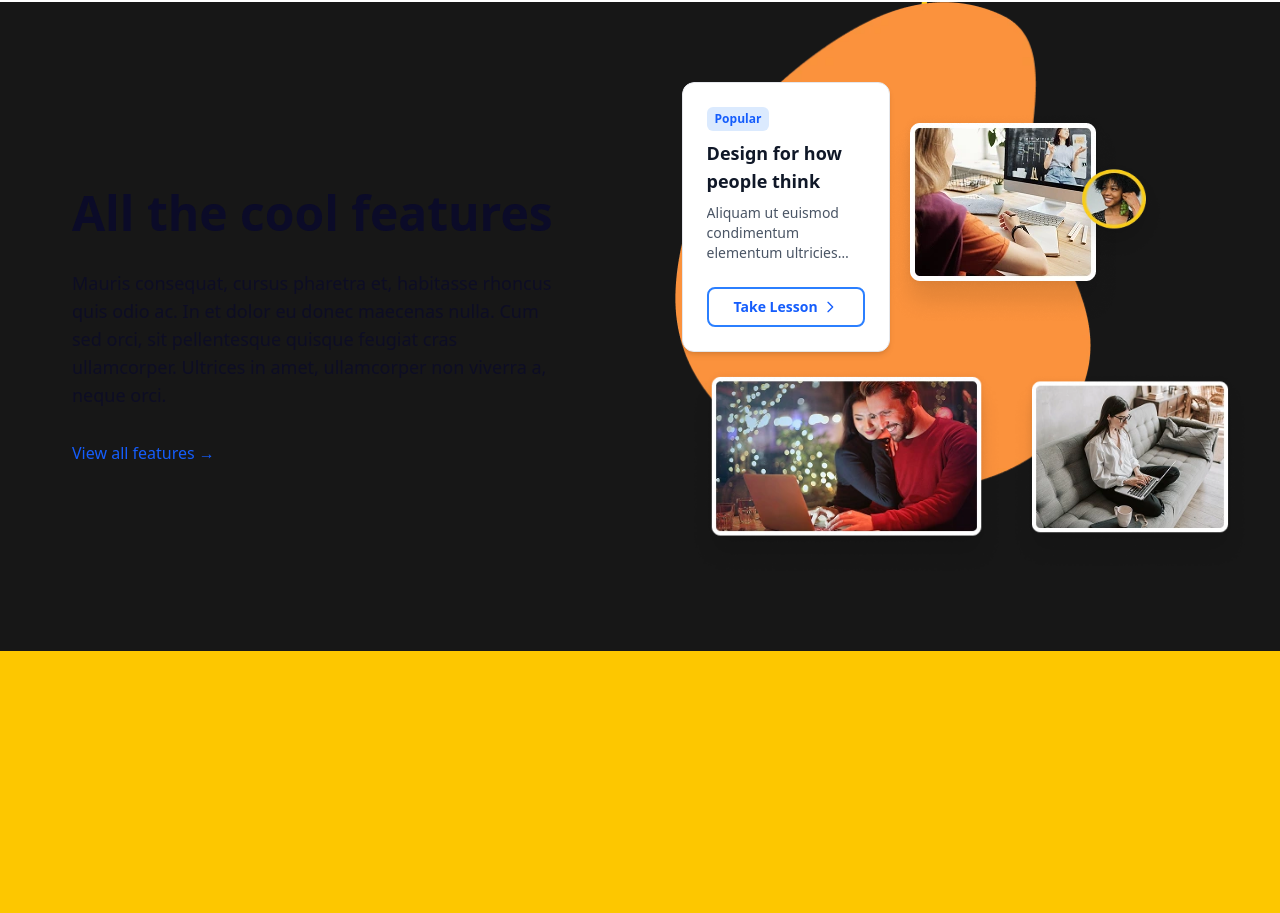
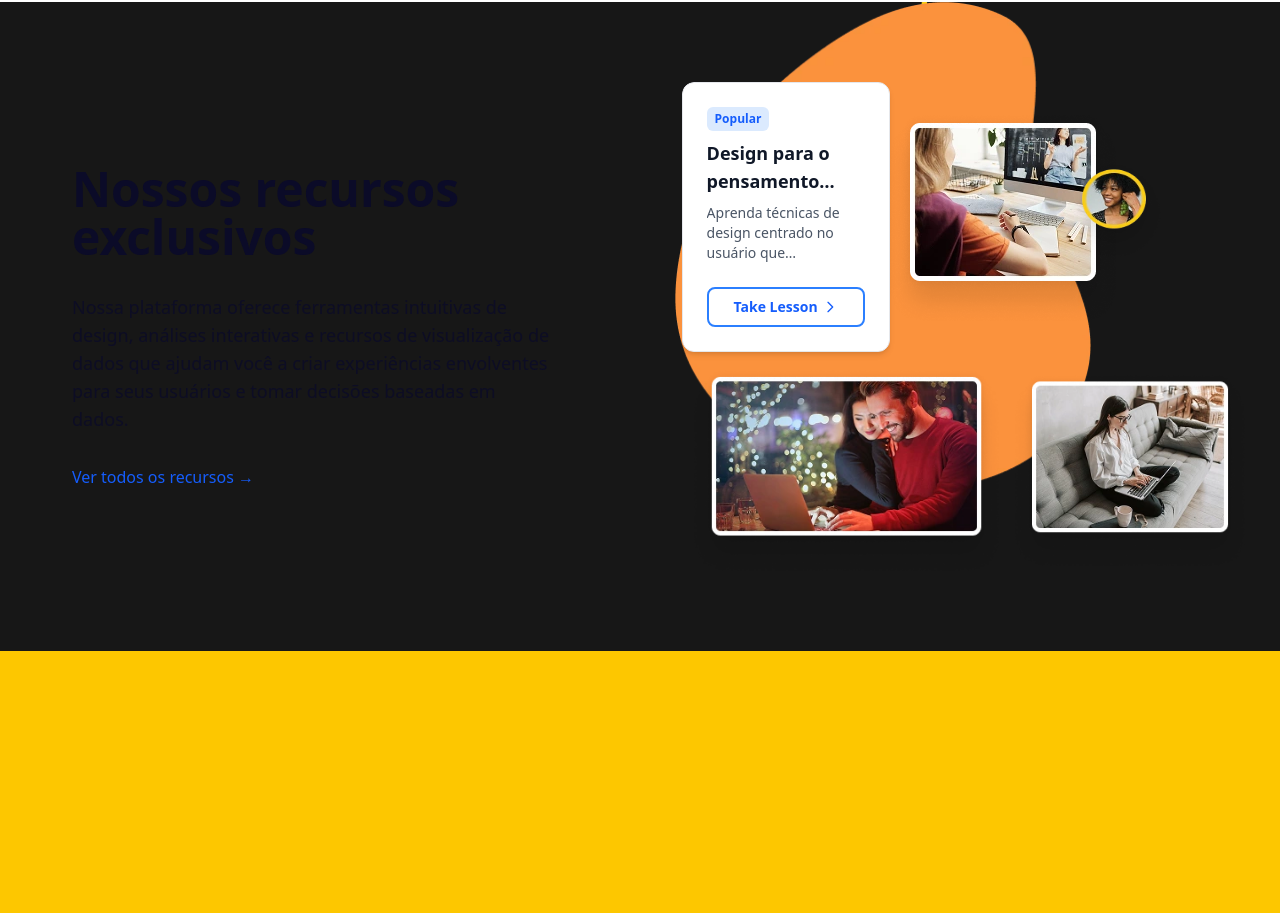
Before and after one commit to Kelwinpin/UTeach, a Next.js app: page / in a window 1280 px wide. Shown: the part 4222-5135 px from the top of the page. Built offline with nearby package versions, Linux system fonts and the light colour scheme.

Commit message:
opmiteze SEO on features

```diff
--- a/src/components/Features/index.jsx
+++ b/src/components/Features/index.jsx
@@ -3,50 +3,114 @@
 import Link from "next/link";
 import Image from "next/image";
 import Card from "../Card";
-import { useEffect, useState } from "react";
+import { useEffect, useState, useRef } from "react";
+import Head from "next/head";
 
-export default function Features() {
+export default function ProductFeatures() {
     const [mounted, setMounted] = useState(false);
+    const featuresRef = useRef(null);
 
     useEffect(() => {
         setMounted(true);
+
+        if (featuresRef.current) {
+            const observer = new IntersectionObserver((entries) => {
+                entries.forEach(entry => {
+                    if (entry.isIntersecting) {
+                        observer.unobserve(entry.target);
+                    }
+                });
+            });
+
+            observer.observe(featuresRef.current);
+
+            return () => {
+                if (featuresRef.current) {
+                    observer.unobserve(featuresRef.current);
+                }
+            };
+        }
     }, []);
 
-    const lesson = {
+    const feature = {
         label: "Popular",
         labelColor: "bg-blue-100 text-blue-600",
-        title: "Design for how people think",
-        description: "Aliquam ut euismod condimentum elementum ultricies volutpat sit non.",
-        href: "#",
+        title: "Design para o pensamento humano",
+        description: "Aprenda técnicas de design centrado no usuário que consideram os padrões cognitivos humanos para criar interfaces intuitivas.",
+        href: "/features/design-thinking",
     };
 
+    const metaDescription = "Conheça os recursos exclusivos da nossa plataforma: design centrado no usuário, análises interativas e ferramentas de visualização que tornam seu trabalho mais produtivo.";
+
     return (
+        <>
+            <Head>
+                <title>Recursos e Funcionalidades | Nossa Plataforma</title>
+                <meta name="description" content={metaDescription} />
+                <meta name="keywords" content="recursos, funcionalidades, design, UX, interface, ferramentas, análise, dashboard, visualização" />
+                <meta property="og:title" content="Recursos e Funcionalidades | Nossa Plataforma" />
+                <meta property="og:description" content={metaDescription} />
+                <meta property="og:type" content="website" />
+                <meta property="og:image" content="/images/features-og-image.jpg" />
+                <link rel="canonical" href="https://www.seusite.com/recursos" />
+                <script type="application/ld+json">
+                    {`
+                        {
+                            "@context": "https://schema.org",
+                            "@type": "SoftwareApplication",
+                            "name": "Nossa Plataforma",
+                            "applicationCategory": "DesignApplication",
+                            "offers": {
+                                "@type": "Offer",
+                                "price": "0",
+                                "priceCurrency": "BRL"
+                            },
+                            "featureList": [
+                                "Design centrado no usuário",
+                                "Análises interativas",
+                                "Dashboards personalizáveis",
+                                "Ferramentas de visualização"
+                            ]
+                        }
+                    `}
+                </script>
+            </Head>
             <section
+                ref={featuresRef}
                 className="flex flex-col lg:flex-row items-center justify-center gap-6 md:gap-10 lg:gap-16 px-4 py-12 md:py-16 lg:py-20 overflow-hidden"
                 aria-labelledby="features-heading"
+                id="features"
+                itemScope
+                itemType="https://schema.org/ItemList"
             >
                 <div className="flex flex-col w-full lg:w-1/2 px-4 md:px-8 lg:px-14">
-                <h2
+                    <header>
+                        <h1
                             id="features-heading"
                             className="text-3xl md:text-4xl lg:text-5xl font-semibold text-[#0B0B28] mb-4 md:mb-6 lg:mb-8"
+                            itemProp="name"
                         >
-                    All the cool features
-                </h2>
-                <p className="text-base md:text-lg text-[#0B0B28]/80 mb-6 md:mb-8 max-w-xl">
-                    Mauris consequat, cursus pharetra et, habitasse rhoncus quis odio ac. In et dolor eu donec maecenas nulla.
-                    Cum sed orci, sit pellentesque quisque feugiat cras ullamcorper. Ultrices in amet, ullamcorper non viverra a, neque orci.
+                            Nossos recursos exclusivos
+                        </h1>
+                    </header>
+                    <p
+                        className="text-base md:text-lg text-[#0B0B28]/80 mb-6 md:mb-8 max-w-xl"
+                        itemProp="description"
+                    >
+                        Nossa plataforma oferece ferramentas intuitivas de design, análises interativas e recursos de visualização de dados
+                        que ajudam você a criar experiências envolventes para seus usuários e tomar decisões baseadas em dados.
                     </p>
                     <Link
-                    href="#features"
+                        href="/recursos"
                         className="text-blue-600 font-medium hover:underline inline-flex items-center group transition-all duration-300"
-                    aria-label="View all features"
+                        aria-label="Ver todos os recursos disponíveis"
                     >
-                    <span>View all features</span>
+                        <span>Ver todos os recursos</span>
                         <span className="ml-1 group-hover:translate-x-1 transition-transform duration-300">→</span>
                     </Link>
                 </div>
 
-            <div className="w-full lg:w-1/2 mt-10 md:mt-20 lg:mt-0">
+                <div className="w-full lg:w-1/2 mt-10 md:mt-20 lg:mt-0" itemScope itemType="https://schema.org/ImageObject">
                     <div className="relative">
                         {mounted && (
                             <>
@@ -63,24 +127,26 @@ export default function Features() {
 
                         <div className="relative z-10 flex flex-col items-center justify-center rounded-xl overflow-hidden mx-auto max-w-md md:max-w-lg lg:max-w-xl">
                             <div className="flex flex-row items-center relative w-full">
-                            <div className="w-auto">
-                                <Card {...lesson} />
+                                <div className="w-auto" itemProp="itemListElement" itemScope itemType="https://schema.org/ListItem">
+                                    <meta itemProp="position" content="1" />
+                                    <Card {...feature} />
                                 </div>
                                 <div className="w-auto flex justify-center">
                                     <Image
                                         src="/images/Picture2.webp"
-                                    alt="Interactive design dashboard visualization"
+                                        alt="Dashboard interativo com visualização de dados de design"
                                         width={250}
                                         height={250}
                                         className="w-auto h-auto max-w-[150px] md:max-w-[200px] lg:max-w-[250px]"
                                         loading="eager"
                                         priority
+                                        itemProp="contentUrl"
                                     />
                                 </div>
                                 <div className="absolute top-10 md:top-20 right-0 md:right-auto md:left-2/3">
                                     <Image
                                         src="/images/UserThumb4.webp"
-                                    alt="User profile example"
+                                        alt="Exemplo de perfil de usuário na plataforma"
                                         width={120}
                                         height={120}
                                         className="w-16 h-16 md:w-20 md:h-20 lg:w-24 lg:h-24 rounded-full"
@@ -91,22 +157,25 @@ export default function Features() {
                             <div className="flex flex-row items-center justify-center mt-4 space-x-2 sm:space-x-4">
                                 <Image
                                     src="/images/Picture.webp"
-                                alt="Feature dashboard example"
+                                    alt="Exemplo de dashboard com análises de desempenho"
                                     width={305}
                                     height={180}
                                     className="w-auto h-auto max-w-[180px] md:max-w-[250px] lg:max-w-[305px]"
+                                    loading="lazy"
                                 />
                                 <Image
                                     src="/images/Picture1.webp"
-                                alt="Feature analytics example"
+                                    alt="Exemplo de ferramenta de análise de dados"
                                     width={230}
                                     height={180}
                                     className="w-auto h-auto max-w-[150px] md:max-w-[180px] lg:max-w-[230px]"
+                                    loading="lazy"
                                 />
                             </div>
                         </div>
                     </div>
                 </div>
             </section>
+        </>
     );
 }
```
Lines whose indentation alone changed are shown as unchanged.
